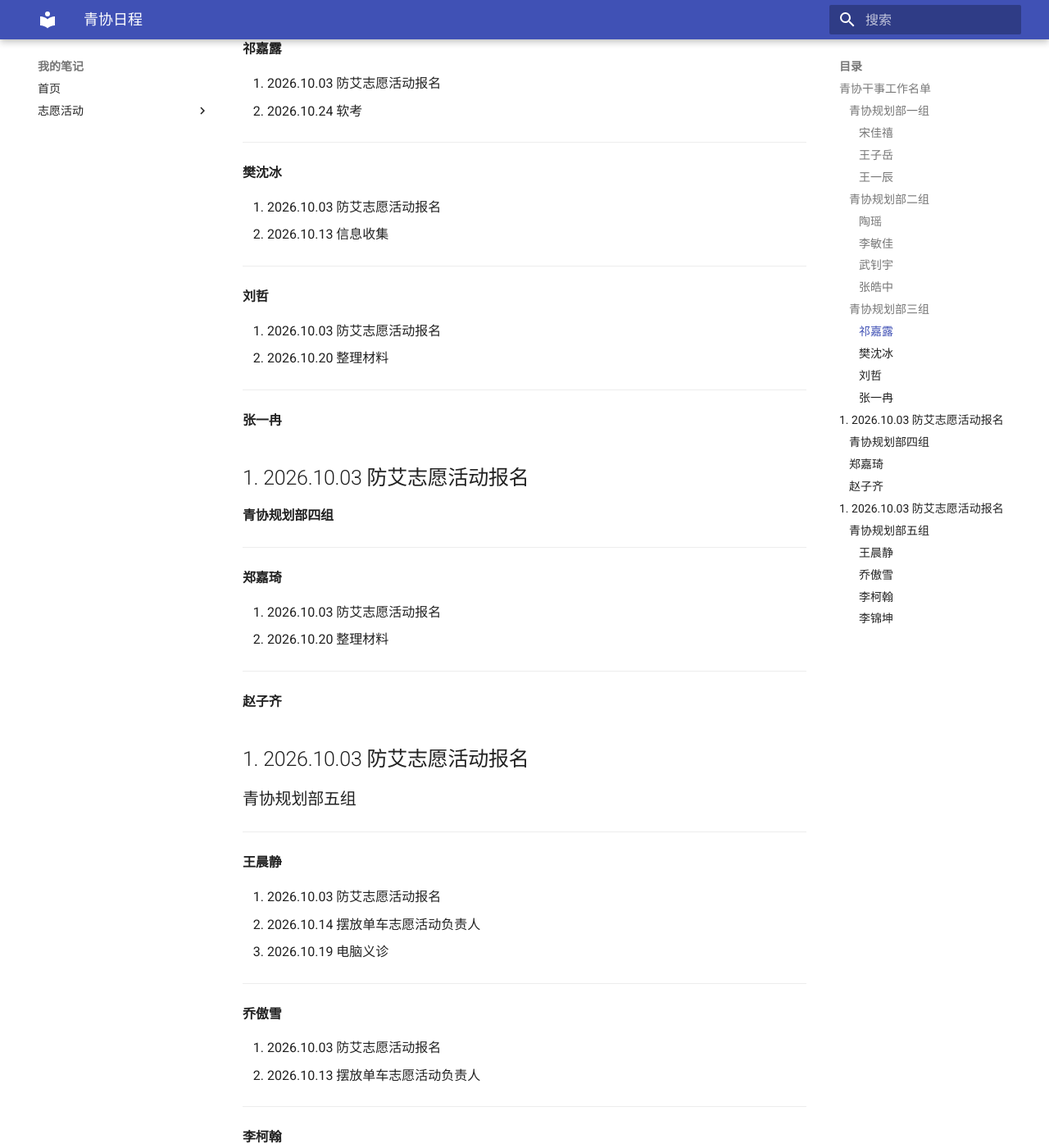
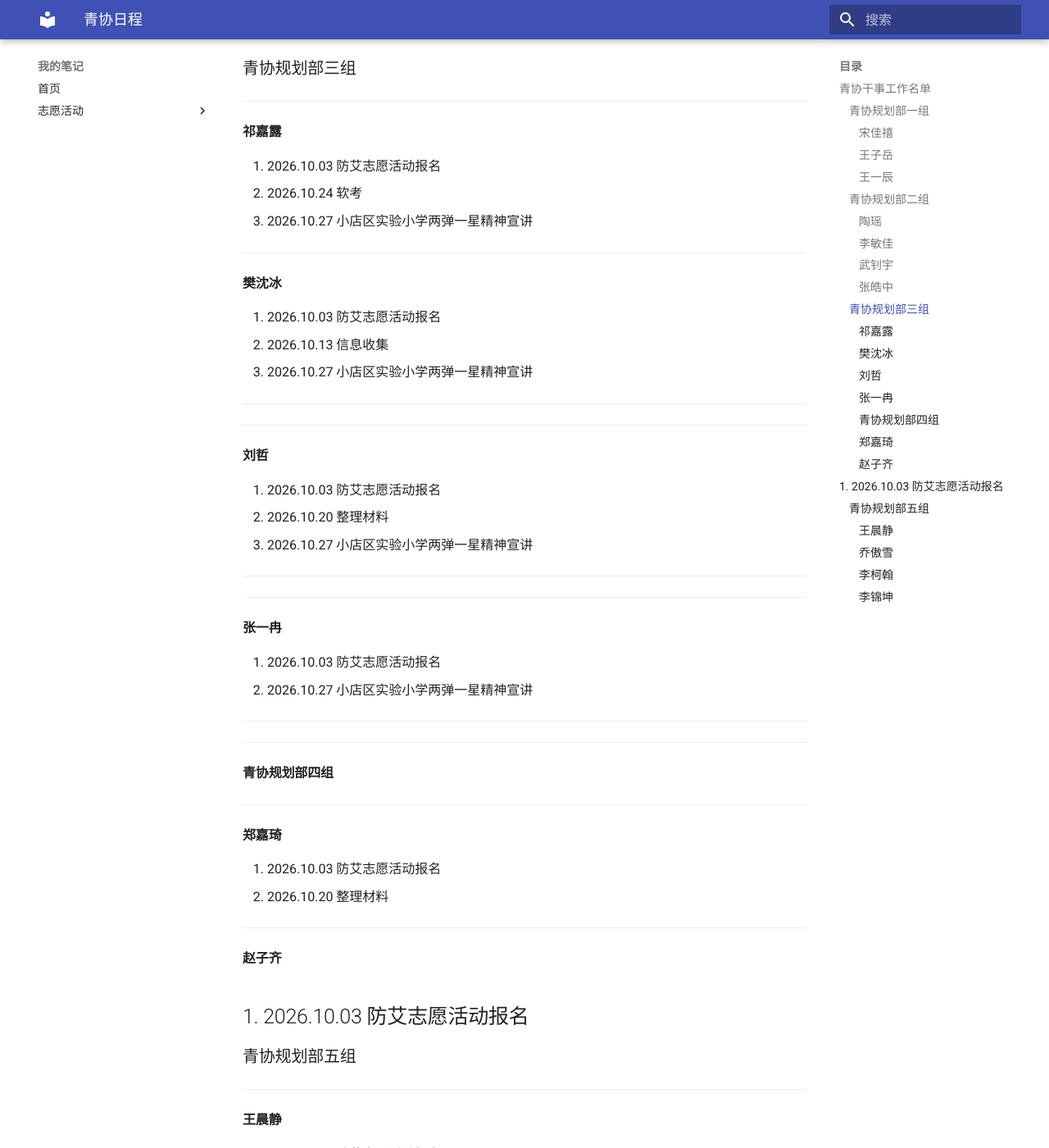
Before and after one commit to Stbxy/wiki, an MkDocs documentation site: the page built from docs/volunteer/staff-performance-evaluation.md, in a window 1280 px wide and 1400 px high, scrolled down 1839 px. Shown: the whole window at 82% size. Built offline with MkDocs 1.6.1 and Material for MkDocs 9.7.7, drawn with Linux system fonts in a browser that asks for light colours; some of the changed text lies outside the part shown.

Commit message:
更新笔记

```diff
--- a/docs/volunteer/staff-performance-evaluation.md
+++ b/docs/volunteer/staff-performance-evaluation.md
@@ -8,6 +8,7 @@
 2. 2026.10.13 摆放单车志愿活动负责人
 3. 2026.10.14 外联赞助截图收集
 4. 2026.10.15 两弹一星 节约粮食
+5. 2026.10.27 摆放单车志愿活动负责人
 
 ---
 #### 王子岳
@@ -19,6 +20,7 @@
 #### 王一辰
 1. 2026.10.15 两弹一星 节约粮食
 2. 2026.10.20 整理材料
+3. 2026.10.28 摆放单车志愿活动负责人
 ---
 ### 青协规划部二组
 ---
@@ -33,6 +35,7 @@
 #### 李敏佳
 1. 2026.10.03 防艾志愿活动报名
 2. 2026.10.17 和熹养老院 重阳节活动
+3. 2026.10.27 摆放单车志愿活动负责人
 ---
 #### 武钊宇
 1. 2026.10.03 防艾志愿活动报名
@@ -49,17 +52,24 @@
 #### 祁嘉露
 1. 2026.10.03 防艾志愿活动报名
 2. 2026.10.24 软考
+3. 2026.10.27 小店区实验小学两弹一星精神宣讲
 ---
 #### 樊沈冰
 1. 2026.10.03 防艾志愿活动报名
 2. 2026.10.13 信息收集
+3. 2026.10.27 小店区实验小学两弹一星精神宣讲
+---
 ---
 #### 刘哲
 1. 2026.10.03 防艾志愿活动报名
 2. 2026.10.20 整理材料
+3. 2026.10.27 小店区实验小学两弹一星精神宣讲
+---
 ---
 #### 张一冉
 1. 2026.10.03 防艾志愿活动报名
+2. 2026.10.27 小店区实验小学两弹一星精神宣讲
+---
 ---
 #### 青协规划部四组
 ---
@@ -78,6 +88,8 @@
 1. 2026.10.03 防艾志愿活动报名
 2. 2026.10.14 摆放单车志愿活动负责人
 3. 2026.10.19 电脑义诊
+4. 2026.10.28 摆放单车志愿活动负责人
+5. 电脑义诊负责人
 ---
 #### 乔傲雪
 1. 2026.10.03 防艾志愿活动报名
```
